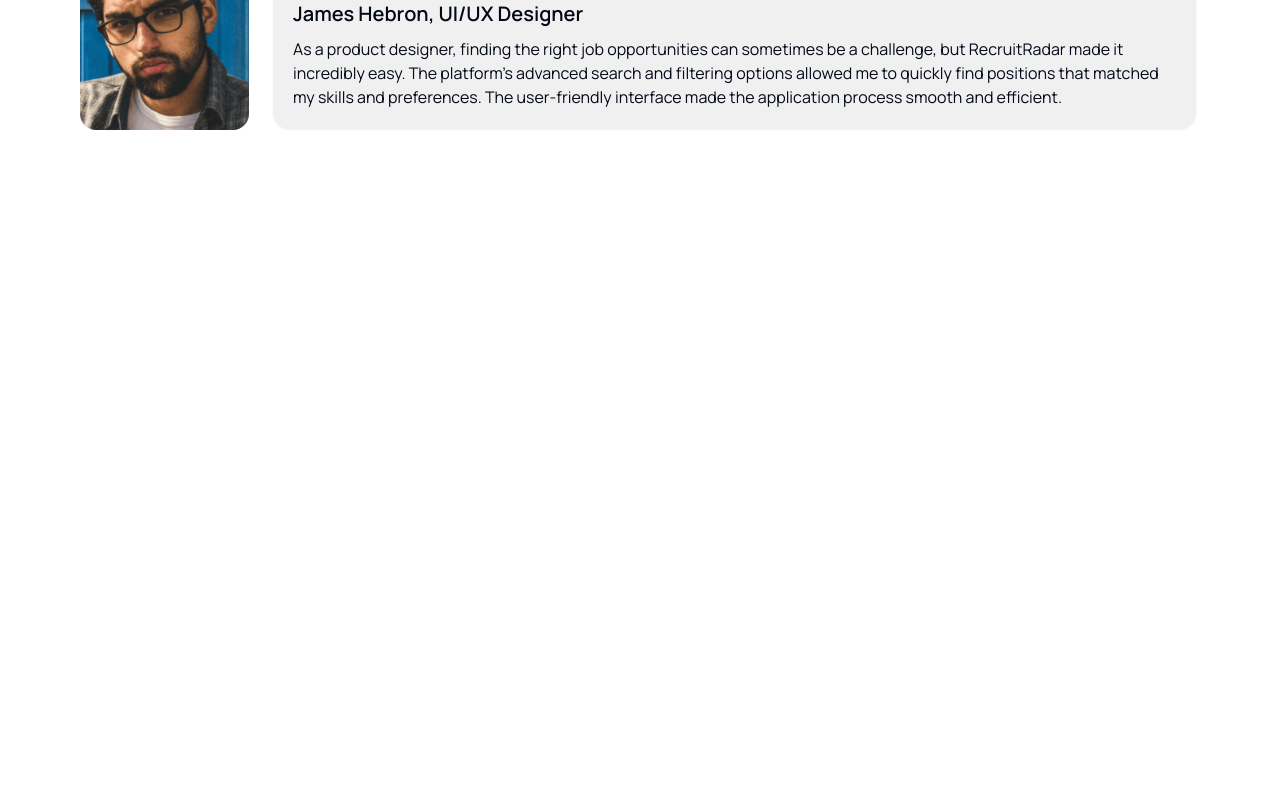
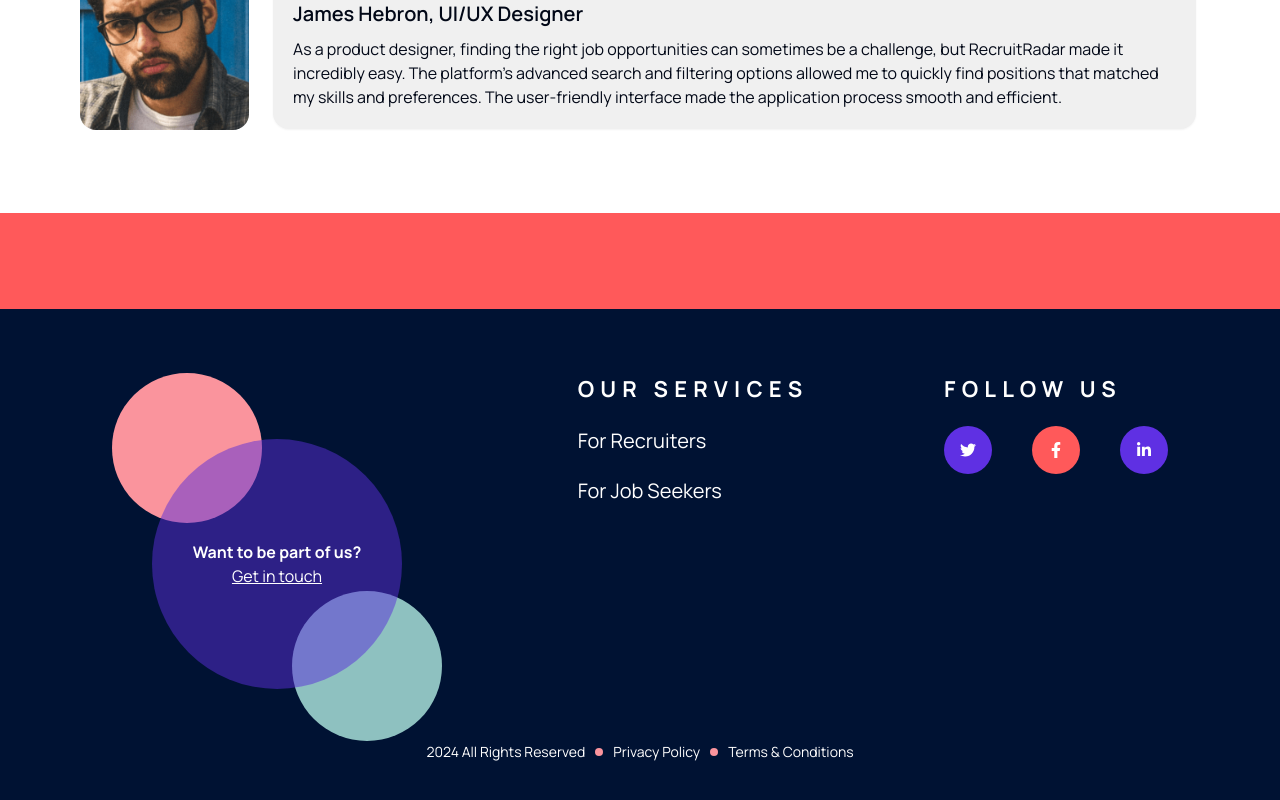
Before and after one commit to Recruitiing-Platform/recruit-radar, a Next.js app: page / in a window 1280 px wide. Shown: the part 4738-5538 px from the top of the page. Before the commit the page ends 4951 px from the top, so only its background shows below. Built offline with nearby package versions, Linux system fonts and the light colour scheme.

Commit message:
feat: :sparkles: add the footer component to the homepage

```diff
--- a/app/layout.tsx
+++ b/app/layout.tsx
@@ -3,6 +3,7 @@ import { Manrope } from 'next/font/google';
 import './globals.css';
 import { ThemeProvider } from '@/components/theme-provider';
 import NavBarComponent from '@/components/NavBarComponent';
+import FooterComponent from '@/components/FooterComponent';
 
 const manrope = Manrope({ subsets: ['latin'] });
 
@@ -27,6 +28,7 @@ export default function RootLayout({
         >
           <NavBarComponent />
           {children}
+          <FooterComponent />
         </ThemeProvider>
       </body>
     </html>
--- /dev/null
+++ b/components/FooterComponent.tsx
@@ -0,0 +1,83 @@
+import Link from 'next/link';
+import React from 'react';
+import { FaTwitter, FaFacebookF, FaLinkedinIn } from 'react-icons/fa';
+
+type Props = {};
+
+const FooterComponent = (props: Props) => {
+  return (
+    <div className="bg-[#001233]">
+      <div className="h-24 bg-recPrimary"></div>
+
+      <div className="px-28 flex items-start justify-between pt-16 text-recLight">
+      {/* Get in touch */}
+        <div className="relative w-[330px] h-[368px]">
+          <div className="w-[150px] h-[150px] bg-[#FA949D] rounded-full"></div>
+          <div className="w-[250px] h-[250px] bg-[#5B2EDA]/50 rounded-full absolute left-10 bottom-[52px] flex flex-col items-center justify-center z-20">
+            <h3 className="font-recBold">Want to be part of us?</h3>
+            <Link
+              href="/contact"
+              className="underline hover:font-recBold cursor-pointer transition transform duration-300"
+            >
+              Get in touch
+            </Link>
+          </div>
+          <div className="w-[150px] h-[150px] bg-[#8EC1C0] rounded-full absolute right-0 bottom-0 z-10"></div>
+        </div>
+
+        {/* Services */}
+        <div className="space-y-5">
+          <h4 className="uppercase text-recLight font-recBold text-[22px] tracking-[6.16px]">
+            Our services
+          </h4>
+          <Link
+            href="/recruit"
+            className="block pb-5 text-[20px] font-recRegular hover:underline hover:font-recMedium transition-all transform duration-300"
+          >
+            For Recruiters
+          </Link>
+          <Link
+            href="/seeker"
+            className="text-[20px] font-recRegular hover:underline hover:font-recMedium transition-all transform duration-300"
+          >
+            For Job Seekers
+          </Link>
+        </div>
+
+        {/* socials */}
+        <div>
+          <h4 className="uppercase text-recLight font-recBold text-[22px] tracking-[6.16px] pb-5">
+            follow us
+          </h4>
+          <div className="flex items-center gap-10">
+            <div className="p-4 w-fit bg-[#5F30E3] rounded-full hover:scale-110 hover:bg-[#5F30E3]/80 cursor-pointer transition transform duration-300 ease-in-out">
+              <Link href="">
+                <FaTwitter />
+              </Link>
+            </div>
+            <div className="p-4 w-fit bg-recPrimary rounded-full hover:scale-110 hover:bg-recPrimary/80 cursor-pointer transition transform duration-300 ease-in-out">
+              <Link href="">
+                <FaFacebookF />
+              </Link>
+            </div>
+            <div className="p-4 w-fit bg-[#5F30E3] rounded-full hover:scale-110 hover:bg-[#5F30E3]/80 cursor-pointer transition transform duration-300 ease-in-out">
+              <Link href="">
+                <FaLinkedinIn />
+              </Link>
+            </div>
+          </div>
+        </div>
+      </div>
+
+      <div className='text-textSmall text-center text-recLight flex items-center gap-2.5 justify-center pb-10'>
+        <h6>2024 All Rights Reserved</h6>
+        <span className='w-2 h-2 bg-[#FA949D] rounded-full'></span>
+        <Link href='' className='hover:underline hover:font-recSemiBold text-textSmall'>Privacy Policy</Link>
+        <span className='w-2 h-2 bg-[#FA949D] rounded-full'></span>
+        <Link href='' className='hover:underline hover:font-recSemiBold text-textSmall'>Terms & Conditions</Link>
+      </div>
+    </div>
+  );
+};
+
+export default FooterComponent;
```
